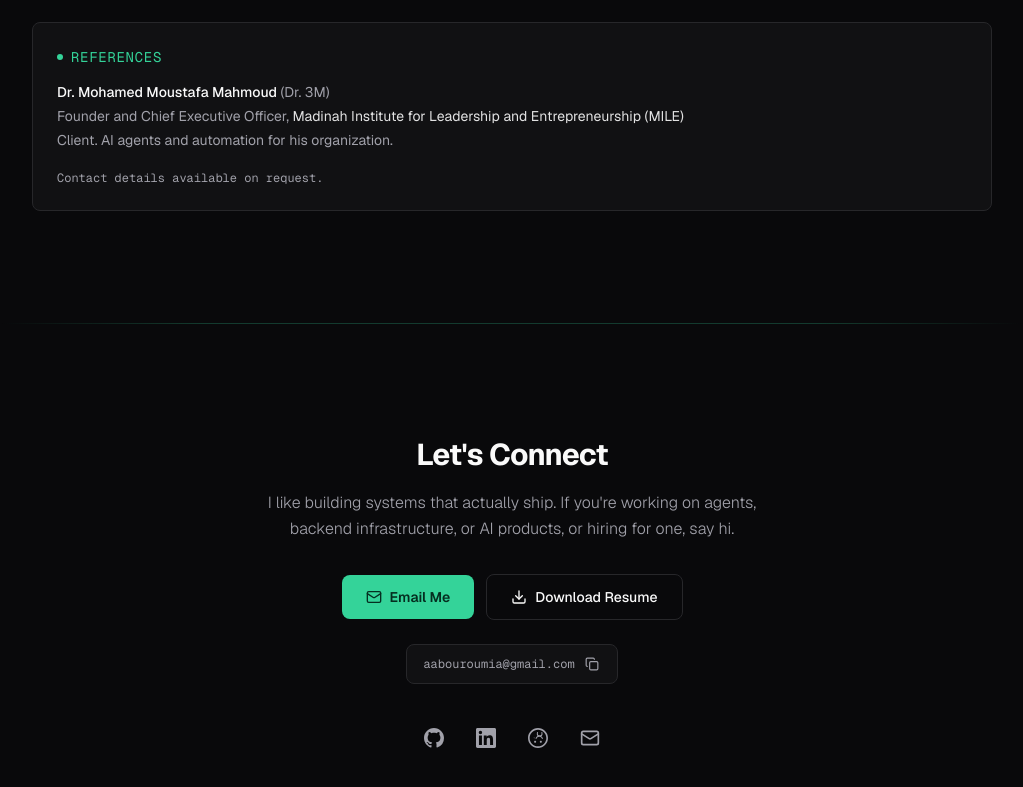
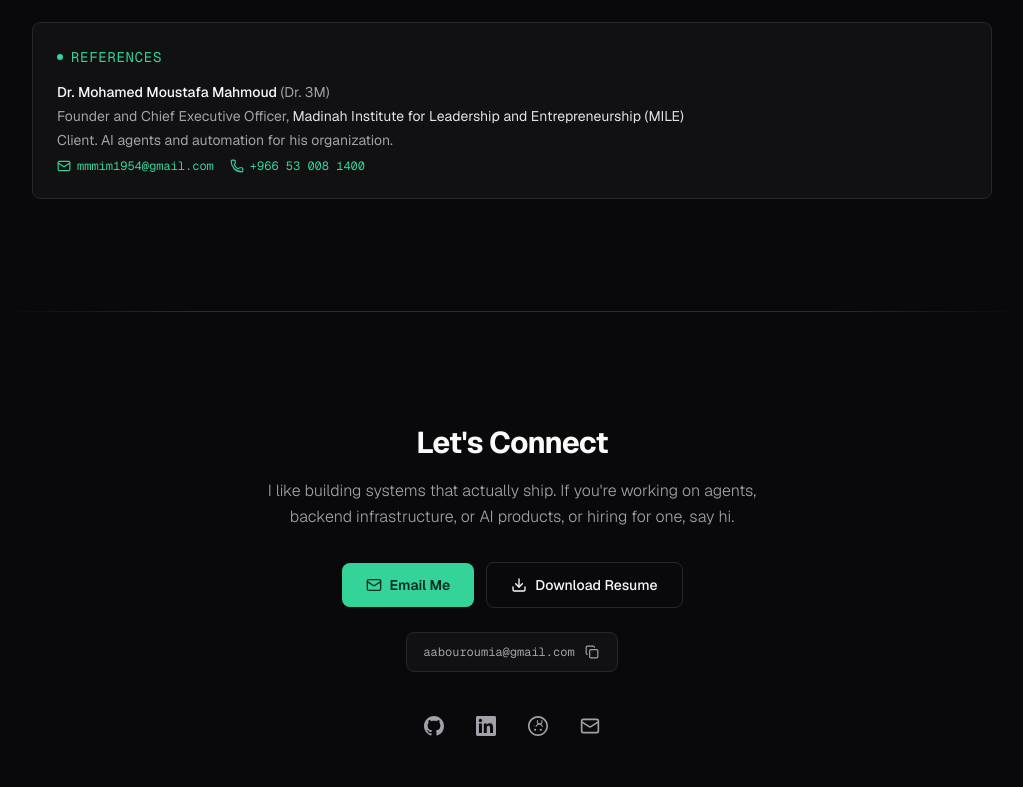
Before and after one commit to Ab-Romia/romia.dev, a Next.js app: page / in a window 1280 px wide. Shown: the part 8469-9256 px from the top of the page, without its empty margins (128-1151 px from the left). Built offline with nearby package versions, Linux system fonts and the light colour scheme.

Commit message:
Show the reference's contact details with his agreement

```diff
--- a/src/components/sections/about.tsx
+++ b/src/components/sections/about.tsx
@@ -10,7 +10,7 @@ import {
   REFERENCES,
 } from "@/data/resume";
 import Image from "next/image";
-import { ChevronDown, ArrowUpRight } from "lucide-react";
+import { ChevronDown, ArrowUpRight, Mail, Phone } from "lucide-react";
 import { BlurIn, ScaleUp } from "@/components/motion-wrapper";
 
 function CertRow({ cert }: { cert: (typeof CERTIFICATIONS)[number] }) {
@@ -228,11 +228,24 @@ export function About() {
                       </a>
                     </p>
                     <p className="text-sm text-muted-foreground mt-1">{ref.relationship}</p>
+                    <div className="flex flex-wrap items-center gap-x-4 gap-y-1 mt-2">
+                      <a
+                        href={`mailto:${ref.email}`}
+                        className="text-xs font-mono text-accent hover:text-accent-muted transition-colors inline-flex items-center gap-1.5 p-2 -m-2"
+                      >
+                        <Mail className="size-3.5 shrink-0" aria-hidden="true" />
+                        {ref.email}
+                      </a>
+                      <a
+                        href={ref.phoneHref}
+                        className="text-xs font-mono text-accent hover:text-accent-muted transition-colors inline-flex items-center gap-1.5 p-2 -m-2"
+                      >
+                        <Phone className="size-3.5 shrink-0" aria-hidden="true" />
+                        {ref.phone}
+                      </a>
+                    </div>
                   </div>
                 ))}
-                <p className="text-xs font-mono text-muted-foreground pt-1">
-                  Contact details available on request.
-                </p>
               </div>
             </InfoCard>
           </ScaleUp>
--- a/src/data/resume.ts
+++ b/src/data/resume.ts
@@ -521,8 +521,7 @@ export const CERTIFICATIONS = [
   { name: "Meta Back-end Developer Specialization", issuer: "Coursera", year: "2023", logo: "/logos/coursera.svg" },
 ] as const;
 
-// Contact details are deliberately not published here. They are shared directly
-// when a reference is requested, which is what the reference agreed to.
+// Contact details are published with the reference's own agreement.
 export const REFERENCES = [
   {
     name: "Dr. Mohamed Moustafa Mahmoud",
@@ -531,6 +530,9 @@ export const REFERENCES = [
     organization: "Madinah Institute for Leadership and Entrepreneurship (MILE)",
     url: "https://www.mile.org/",
     relationship: "Client. AI agents and automation for his organization.",
+    email: "mmmim1954@gmail.com",
+    phone: "+966 53 008 1400",
+    phoneHref: "tel:+966530081400",
   },
 ] as const;
 
```
